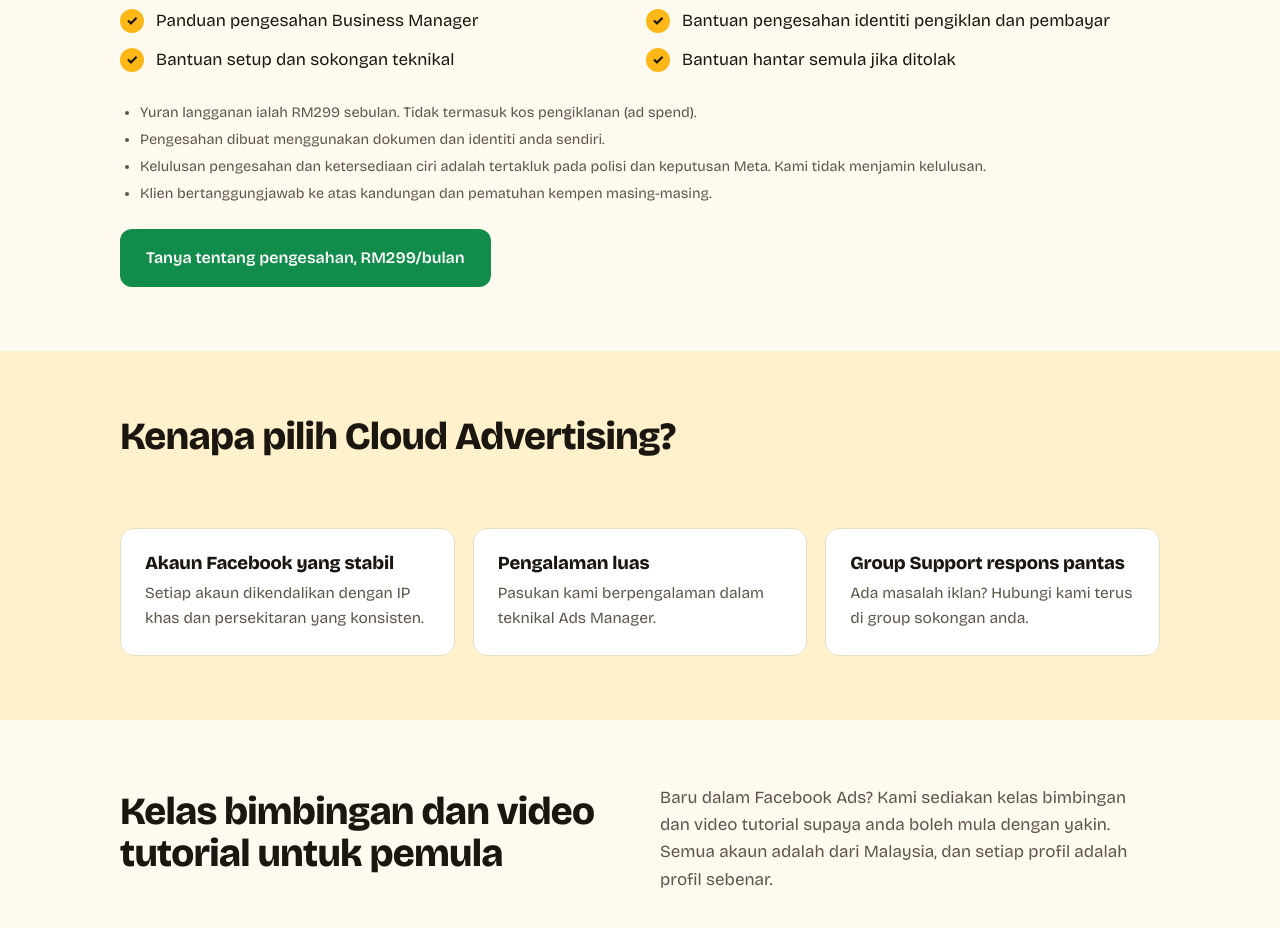
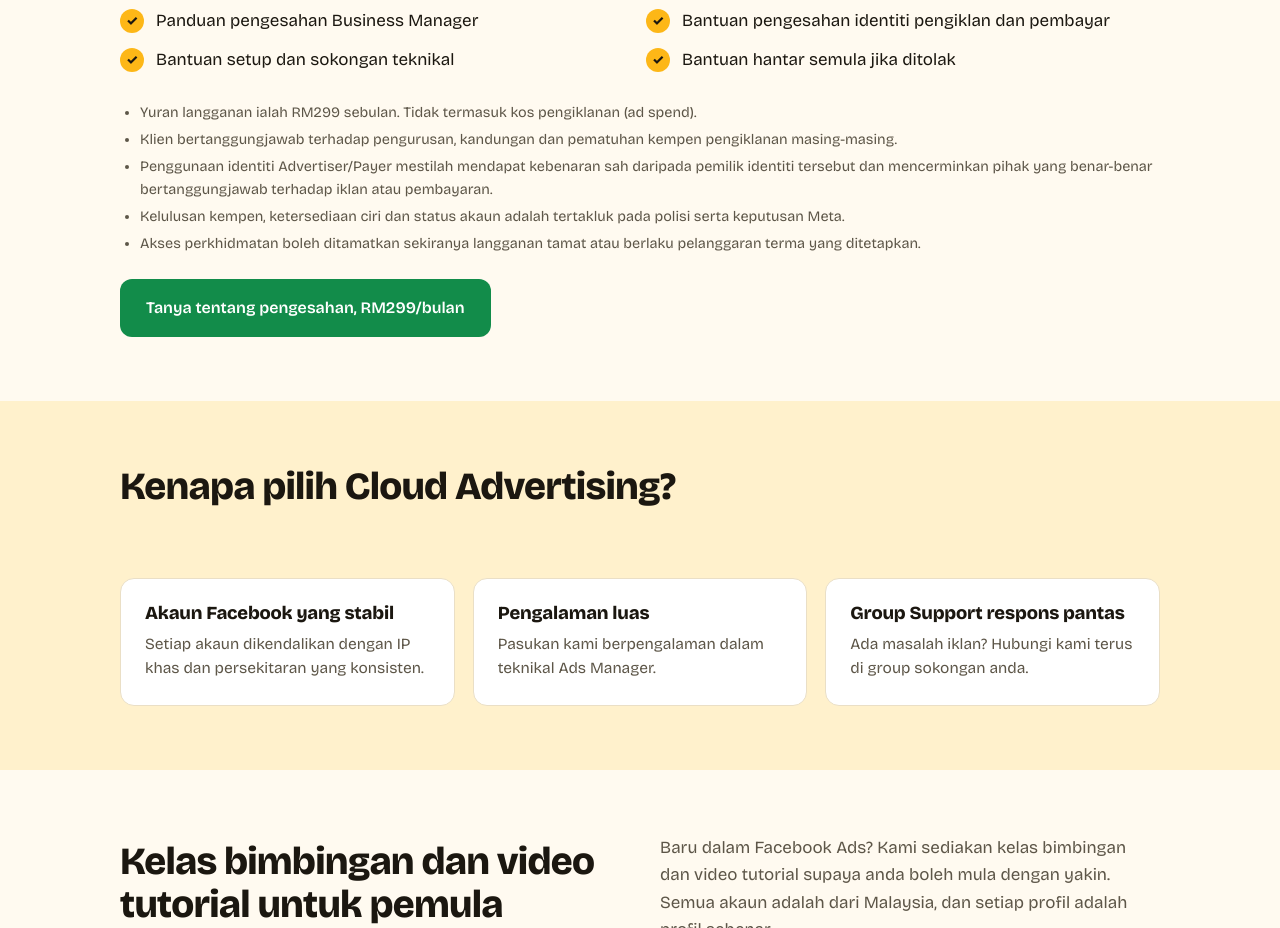
Before and after one commit to projek85ads/projekads, a plain HTML site: page index.html in a window 1280 px wide. Shown: the part 3360-4288 px from the top of the page. Drawn offline with nearby package versions, Linux system fonts and the light colour scheme.

Commit message:
Update index.html

```diff
--- a/index.html
+++ b/index.html
@@ -236,9 +236,10 @@ footer{padding:22px 0 30px;font-size:.85rem;color:var(--muted);text-align:center
     </ul>
     <ul class="terms">
       <li>Yuran langganan ialah RM299 sebulan. Tidak termasuk kos pengiklanan (ad spend).</li>
-      <li>Pengesahan dibuat menggunakan dokumen dan identiti anda sendiri.</li>
-      <li>Kelulusan pengesahan dan ketersediaan ciri adalah tertakluk pada polisi dan keputusan Meta. Kami tidak menjamin kelulusan.</li>
-      <li>Klien bertanggungjawab ke atas kandungan dan pematuhan kempen masing-masing.</li>
+      <li>Klien bertanggungjawab terhadap pengurusan, kandungan dan pematuhan kempen pengiklanan masing-masing.</li>
+      <li>Penggunaan identiti Advertiser/Payer mestilah mendapat kebenaran sah daripada pemilik identiti tersebut dan mencerminkan pihak yang benar-benar bertanggungjawab terhadap iklan atau pembayaran.</li>
+      <li>Kelulusan kempen, ketersediaan ciri dan status akaun adalah tertakluk pada polisi serta keputusan Meta.</li>
+      <li>Akses perkhidmatan boleh ditamatkan sekiranya langganan tamat atau berlaku pelanggaran terma yang ditetapkan.</li>
     </ul>
     <a class="btn btn-wa" href="https://wa.me/60175602154?text=Hi%2C%20saya%20berminat%20dengan%20Bantuan%20Pengesahan%20Identiti%20Meta%20(RM299%2Fbulan)" rel="noopener">Tanya tentang pengesahan, RM299/bulan</a>
   </div>
```
